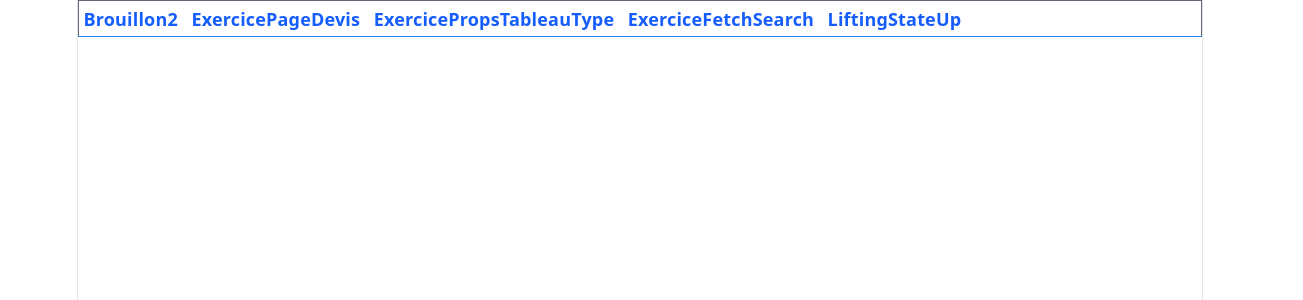
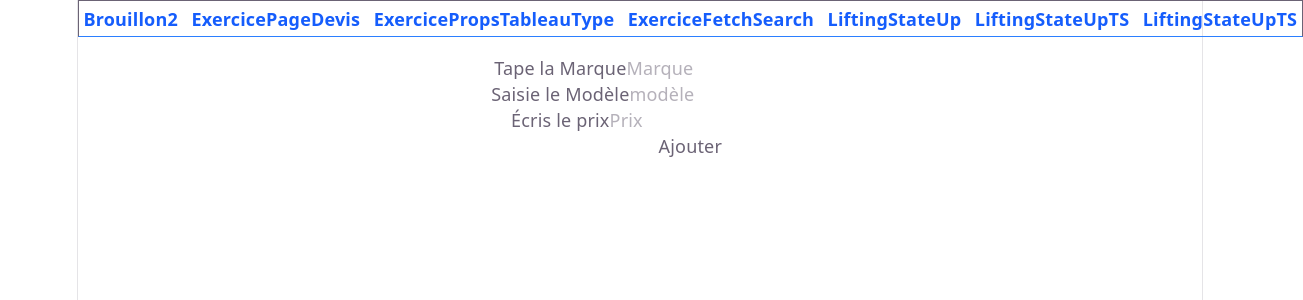
Before and after one commit to Frederic-Champion/projet-vite-local, a React (Vite) app: page /lifting-state-up-ts-2 in a window 1280 px wide. Shown: the top 300 px of the page, 1303 px wide, since content can reach past the window. Built offline with nearby package versions, Linux system fonts and the light colour scheme.

Commit message:
Lifting state up : mesure + TypeScript + état absent

```diff
--- a/src/App.tsx
+++ b/src/App.tsx
@@ -4,6 +4,8 @@ import ExerciceFetchSearch from "./components-exercices/Exercice-fetch-search";
 import ExercicePropsTableauType from "./components-exercices/exercice Props-TableauType";
 import ExercicePageDevis from "./components-exercices/Exercice-FonctionProps";
 import LiftingStateUp from "./components-exercices/Exercice-Lifting state up";
+import LiftingStateUpTS from "./components-exercices/Exercice-LiftingStateUp";
+import LiftingStateUpTS2 from "./components-exercices/Exercice-LiftingStateUp2";
 import { Route, Routes, Link } from "react-router";
 
 function App() {
@@ -27,6 +29,12 @@ function App() {
         <Link className="text-blue-600 hover:underline" to="/lifting-state-up">
           LiftingStateUp
         </Link>
+        <Link className="text-blue-600 hover:underline" to="/lifting-state-up-ts">
+          LiftingStateUpTS
+        </Link>
+        <Link className="text-blue-600 hover:underline" to="/lifting-state-up-ts-2">
+          LiftingStateUpTS
+        </Link>
       </nav>
       <main className="p-4">
         <Routes>
@@ -35,6 +43,8 @@ function App() {
           <Route path="/props-tableau-type" element={<ExercicePropsTableauType />} />
           <Route path="/fetch-search" element={<ExerciceFetchSearch />} />
           <Route path="/lifting-state-up" element={<LiftingStateUp />} />
+          <Route path="/lifting-state-up-ts" element={<LiftingStateUpTS />} />
+          <Route path="/lifting-state-up-ts-2" element={<LiftingStateUpTS2 />} />
         </Routes>
       </main>
     </div>
--- a/src/components-exercices/Brouillon-TSX.tsx
+++ b/src/components-exercices/Brouillon-TSX.tsx
@@ -1,67 +1,5 @@
-import { useState } from "react";
 
-interface Client {
-  nom: string;
-  dossier: string;
-}
-
-interface SaisieClientProps {
-  onEnvoyer: (client: Client) => void;
-}
-
-function SaisieClient({ onEnvoyer }: SaisieClientProps) {
-  const [nom, setNom] = useState("");
-  const [dossier, setDossier] = useState("");
-
-  function envoyer(e: React.SubmitEvent) {
-    e.preventDefault();
-    const data: Client = {
-      nom: nom,
-      dossier: dossier,
-    };
-    onEnvoyer(data);
-  }
-
-  return (
-    <div>
-      <form onSubmit={envoyer}>
-        <div>
-          <label htmlFor="nom">Tape le nom complet</label>
-          <input type="text" value={nom} onChange={(e) => setNom(e.target.value)} id="nom" placeholder="Nom Complet" />
-        </div>
-        <div>
-          <label htmlFor="dossier">Numéro de dossier</label>
-          <input
-            type="text"
-            value={dossier}
-            onChange={(e) => setDossier(e.target.value)}
-            id="dossier"
-            placeholder="Dossier n°"
-          />
-        </div>
-        <button type="submit">ajouter</button>
-      </form>
-    </div>
-  );
-}
-
-function PageClient() {
-  const [data, setData] = useState({ nom: "", dossier: "" });
-
-  function recuperer(info: Client) {
-    setData(info);
-  }
-
-  return (
-    <>
-      <SaisieClient onEnvoyer={recuperer} />
-      <div>
-        {data.nom} - {data.dossier}
-      </div>
-    </>
-  );
-}
 
 export default function Brouillon2() {
-  return <PageClient />;
+  return <div />;
 }
--- /dev/null
+++ b/src/components-exercices/Exercice-LiftingStateUp.tsx
@@ -0,0 +1,69 @@
+import { useState } from "react";
+
+interface Client {
+  nom: string;
+  dossier: string;
+}
+
+interface SaisieClientProps {
+  onEnvoyer: (client: Client) => void;
+}
+
+function SaisieClient({ onEnvoyer }: SaisieClientProps) {
+  const [nom, setNom] = useState("");
+  const [dossier, setDossier] = useState("");
+
+  function envoyer(e: React.SubmitEvent) {
+    e.preventDefault();
+    const data: Client = {
+      nom: nom,
+      dossier: dossier,
+    };
+    onEnvoyer(data);
+  }
+
+  return (
+    <div>
+      <form onSubmit={envoyer}>
+        <div>
+          <label htmlFor="nom">Tape le nom complet</label>
+          <input type="text" value={nom} onChange={(e) => setNom(e.target.value)} id="nom" placeholder="Nom Complet" />
+        </div>
+        <div>
+          <label htmlFor="dossier">Numéro de dossier</label>
+          <input
+            type="text"
+            value={dossier}
+            onChange={(e) => setDossier(e.target.value)}
+            id="dossier"
+            placeholder="Dossier n°"
+          />
+        </div>
+        <button type="submit">ajouter</button>
+      </form>
+    </div>
+  );
+}
+
+function PageClient() {
+  const [client, setClient] = useState<Client | null>(null);
+
+  function recuperer(info: Client) {
+    setClient(info);
+  }
+
+  return (
+    <>
+      <SaisieClient onEnvoyer={recuperer} />
+      {client && (
+        <div>
+          {client.nom} - {client.dossier}
+        </div>
+      )}
+    </>
+  );
+}
+
+export default function LiftingStateUpTS() {
+  return <PageClient />;
+}
--- /dev/null
+++ b/src/components-exercices/Exercice-LiftingStateUp2.tsx
@@ -0,0 +1,63 @@
+import { useState } from "react";
+
+interface Monture {
+  marque: string;
+  modele: string;
+  prix: number
+}
+interface SaisieMontureProps {
+  onAjouter: (monture: Monture) => void;
+}
+
+function SaisieMonture({onAjouter}: SaisieMontureProps) {
+  const [marque, setMarque] = useState('');
+  const [modele, setModele] = useState('');
+  const [prix, setPrix] = useState('');
+
+  function handleSubmit(e: React.SubmitEvent) {
+    e.preventDefault()
+    const monture: Monture = {
+      marque: marque,
+      modele: modele,
+      prix: Number(prix),
+    }
+    onAjouter(monture)
+  }
+
+  return (
+    <form onSubmit={handleSubmit}>
+      <div>
+        <label htmlFor="marque">Tape la Marque</label>
+        <input type="text" value={marque} onChange={(e)=> setMarque(e.target.value)} id="marque" placeholder="Marque"/>
+      </div>
+      <div>
+        <label htmlFor="modele">Saisie le Modèle</label>
+        <input type="text" value={modele} onChange={(e)=> setModele(e.target.value)} id="modele" placeholder="modèle"/>
+      </div>
+      <div>
+        <label htmlFor="prix">Écris le prix</label>
+        <input type="number" value={prix} onChange={(e)=> setPrix(e.target.value)} id="prix" placeholder="Prix"/>
+      </div>
+      <button type="submit">Ajouter</button>
+    </form>
+  );
+}
+
+function AjoutMonture() {
+  const [monture, setMonture] = useState<Monture|null>(null);
+
+  function handleAjout(monture: Monture) {
+    setMonture(monture)
+  }
+
+  return (
+    <div>
+      <SaisieMonture onAjouter={handleAjout} />
+      {monture && <div>{monture.marque}-{monture.modele} : {monture.prix}€</div>}
+    </div>
+  );
+}
+
+export default function LiftingStateUpTS2() {
+  return <AjoutMonture />;
+}
```
Also changed, not shown: 1 other file (tests, documents, lock files or other folders).
